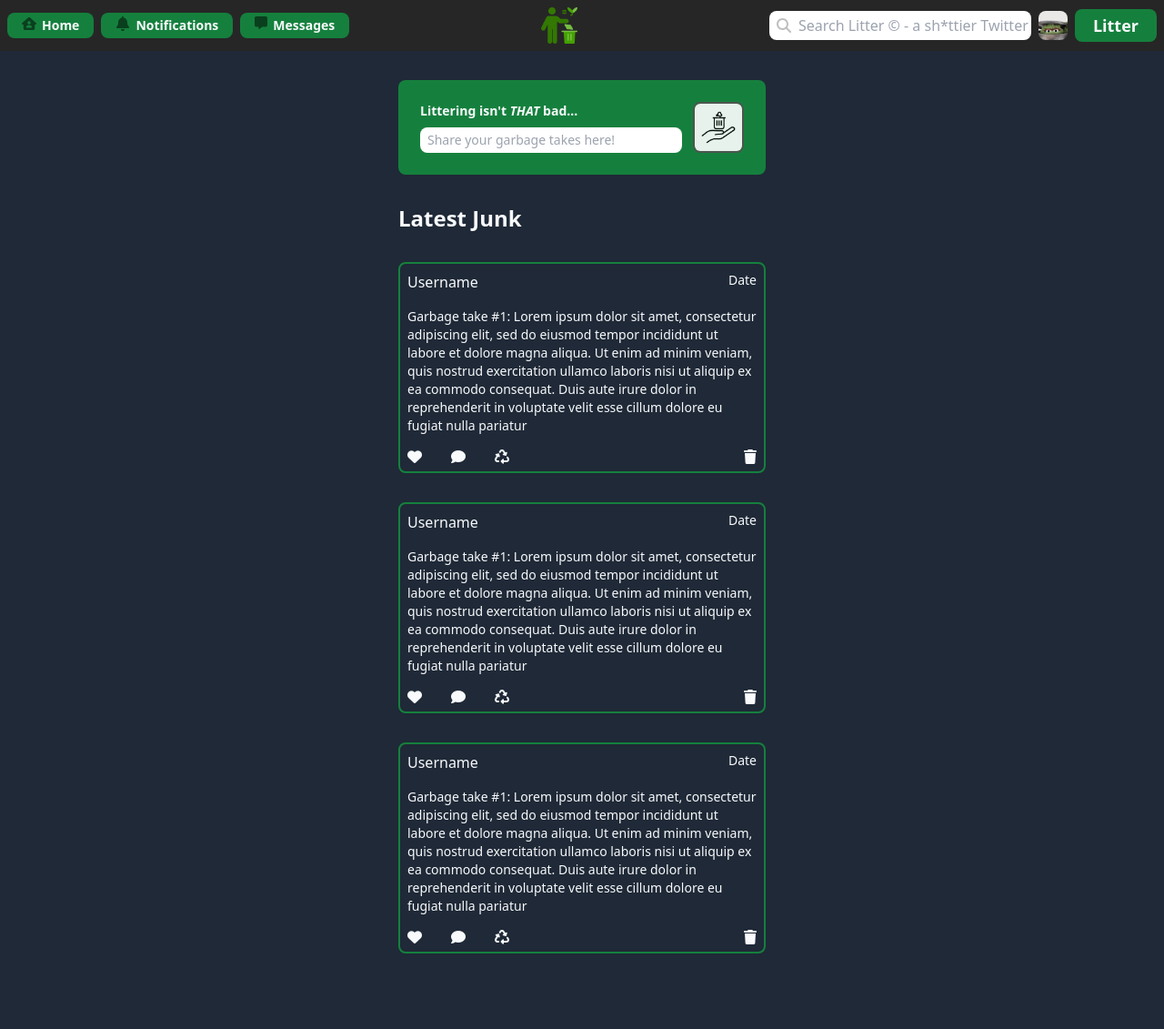
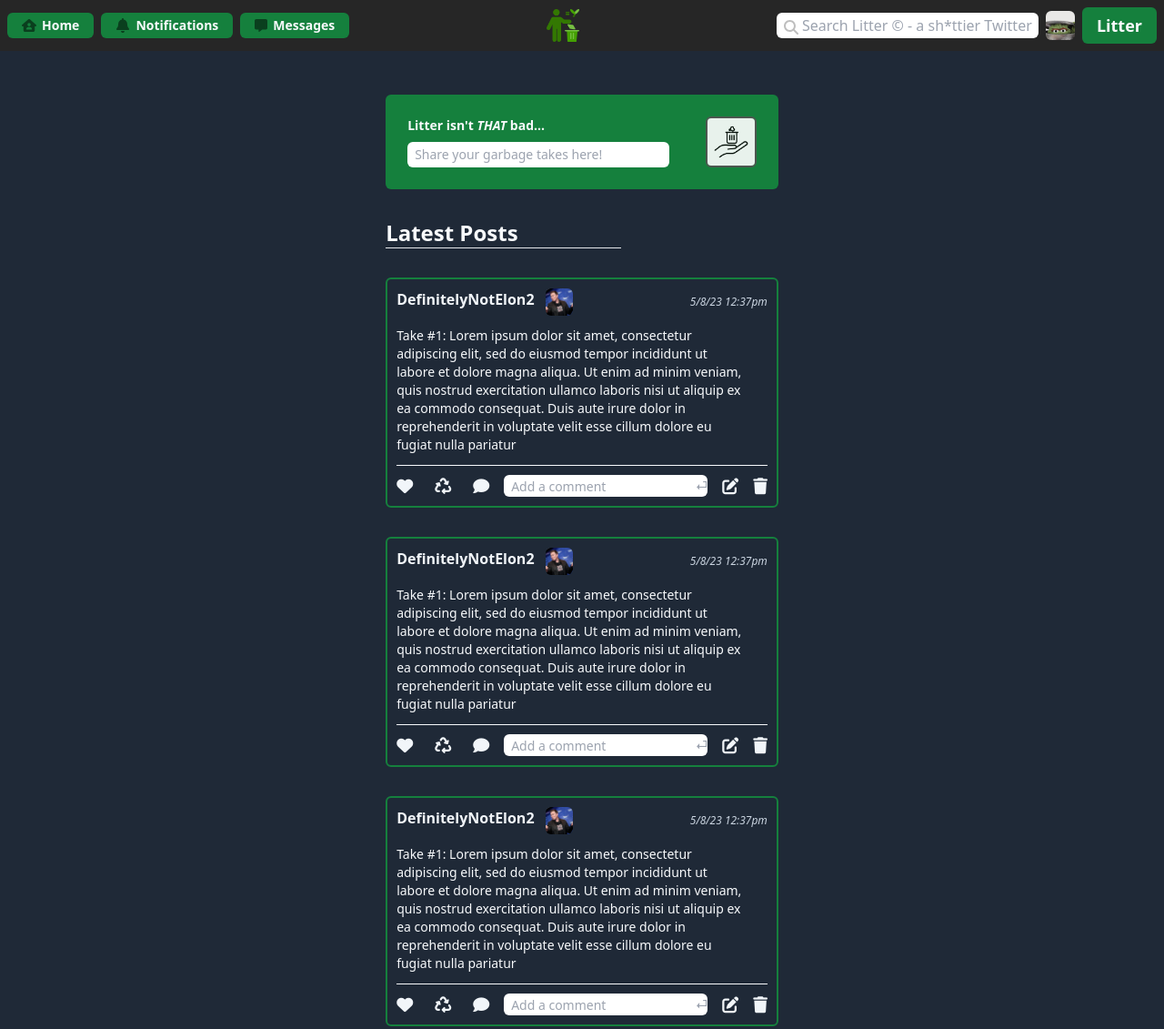
Before and after one commit to jimmypvu/js-tailwindcss-crud-smspa, a website: page src/index.html in a window 1280 px wide. Shown: the whole page at 91% size. Before the commit the page ends 1096 px from the top, so only its background shows below. Drawn offline with Linux system fonts and the light colour scheme.

Commit message:
initial layout with html & tailwind

```diff
--- a/src/index.html
+++ b/src/index.html
@@ -4,128 +4,145 @@
     <meta charset="UTF-8">
     <meta http-equiv="X-UA-Compatible" content="IE=edge">
     <meta name="viewport" content="width=device-width, initial-scale=1.0">
-    <title>Litter - A Dumpster Fire of a Twitter Clone</title>
+    <title>Litter - Where Twitter is Heading</title>
     <link href="/dist/output.css" rel="stylesheet">
     <link rel="stylesheet" href="/node_modules/@fortawesome/fontawesome-free/css/all.css">
 </head>
 <body class="bg-gray-800">
-    <div class="header">
-        <header class="max-h-24 bg-neutral-800 p-2 flex flex-row justify-between">
-            <div class="flex flex-col justify-center">
-                <div class="min-w-fit flex flex-row justify-evenly space-x-2">
+    <header class="navbar">
+        <div class="flex max-w-7xl bg-neutral-800 p-2 justify-between">
+            <!-- Mobile navbar items -->
+            <div class="lg:hidden flex items-center">
+                <i class="fa-solid fa-bars text-green-700 text-2xl hover:brightness-110 hover:cursor-pointer"></i>
+            </div>
+
+            <!-- Tablet navbar items -->
+
+            <!-- Desktop navbar items -->
+            <div class="hidden lg:flex justify-evenly space-x-2 items-center">
                 <a href="index.html" class="flex flex-col justify-evenly hover:brightness-110 active:brightness-90">
-                        <div class="flex flex-row justify-evenly space-x-1.5 bg-green-700 py-1 px-4 rounded-lg min-w-fit">
+                    <div class="flex justify-evenly space-x-1.5 bg-green-700 py-1 px-4 rounded-md items-center">
                         <img src="../img/house-user-solid.svg" class="h-4 w-4 opacity-50" />
-                            <button class=" text-sm text-slate-50 font-bold align-middle">Home</button>
+                        <button class=" text-sm text-slate-50 font-bold">Home</button>
                     </div>
                 </a>
                 <a href="#" class="flex flex-col justify-evenly hover:brightness-110 active:brightness-90">
-                        <div class="flex flex-row justify-evenly space-x-1.5 bg-green-700 py-1 px-4 rounded-lg min-w-fit">
+                    <div class="flex justify-evenly space-x-1.5 bg-green-700 py-1 px-4 rounded-md items-center">
                         <img src="../img/bell-solid.svg" class="h-4 w-4 opacity-50" />
-                            <button class=" text-sm text-slate-50 font-bold py-0">Notifications</button>
+                        <button class=" text-sm text-slate-50 font-bold">Notifications</button>
                     </div>
                 </a>
                 <a href="#" class="flex flex-col justify-evenly hover:brightness-110 active:brightness-90">
-                        <div class="flex flex-row justify-evenly space-x-1.5 bg-green-700 py-1 px-4 rounded-lg min-w-fit">
+                    <div class="flex justify-evenly space-x-1.5 bg-green-700 py-1 px-4 rounded-md items-center">
                         <img src="../img/message-solid.svg" class="h-3.5 w-3.5 opacity-50" />
-                            <button class=" text-sm text-slate-50 font-bold py-0">Messages</button>
+                        <button class=" text-sm text-slate-50 font-bold">Messages</button>
                     </div>
                 </a>
             </div>
-            </div>
-            <div class="min-w-fit flex flex-column justify-center">
+            <div class="min-w-fit flex items-center">
                 <a href="index.html">
-                    <img class="brightness-125 h-10 w-10 hover:brightness-150 active:brightness-110" src="../img/throw-trash-green.png" alt="Litter logo" />
+                    <img class="brightness-125 h-9 w-9 hover:brightness-[1.35] active:brightness-110" src="../img/throw-trash-green.png" alt="Litter logo" />
                 </a>
             </div>
-            <div class="flex flex-col justify-center">
-                <div class="min-w-fit flex flex-row justify-between space-x-2">
-                    <div class="flex flex-col justify-center">
-                        <div class="flex flex-row justify-between space-x-2">
-                            <div class="relative">
+            <div class="flex justify-between min-w-fit space-x-2 items-center">
+                <div class="hidden lg:flex relative">
                     <img class="absolute left-2 top-2 h-4 w-4 opacity-25" src="../img/magnifying-glass-solid.svg" />
-                                <input class="w-72 rounded-lg h-8 pl-8 focus:outline-none" type="text" placeholder="Search Litter &#169 - a sh*ttier Twitter"></input>
+                    <input class="w-72 rounded-md h-7 pl-7 focus:outline-none text-neutral-900" type="text" placeholder="Search Litter &#169 - a sh*ttier Twitter"></input>
                 </div>
                 <a href="#">
-                                <img class="rounded-lg h-8 w-8 hover:brightness-110 active:brightness-90" src="../img/oscar_pfp.png" alt="Profile picture"/>
+                    <img class="rounded-md h-8 w-8 hover:brightness-110 active:brightness-90" src="../img/oscar_pfp.png" alt="Profile picture"/>
                 </a>
-                        </div>
-                    </div>
-                    <button class="bg-green-700 rounded-lg text-slate-50 text-lg py-1 px-5 font-bold hover:brightness-110 active:brightness-90">Litter</button>
+                <button class="hidden lg:flex bg-green-700 rounded-md text-slate-50 text-lg py-1.5 px-4 font-bold hover:brightness-110 active:brightness-90">Litter</button>
             </div>
         </div>
     </header>
-    </div>
-    <div class="flex flex-row justify-center pt-4">
+    <div name="postsSectionContainer" class="flex justify-center pt-8">
         <div class="flex flex-col justify-between space-y-8">
-            <div class="mt-4 p-6 max-w-screen-sm bg-green-700 rounded-lg flex flex-row justify-between">
+            <div name="createPostContainer">
+                <form name="postForm" id="postForm">
+                    <div class="mt-4 p-6 max-w-screen-sm bg-green-700 rounded-md flex justify-between">
                         <div class="flex flex-col justify-between space-y-2">
-                    <p class="text-slate-50 text-sm font-bold">Littering isn't <span class="italic">THAT</span> bad...</p>
-                    <input type="text" placeholder="Share your garbage takes here!"class="px-2 py-1 w-72 rounded-lg focus:outline-none text-sm"></input>
+                            <p class="text-slate-50 text-sm font-bold">Litter isn't <span class="italic">THAT</span> bad...</p>
+                            <input name="postInput" id="postInput" type="text" placeholder="Share your garbage takes here!"class="px-2 py-1 w-72 rounded-md focus:outline-none text-sm text-neutral-900"></input>
                         </div>
                         <div class="flex flex-col justify-center">
-                    <button class="hover:brightness-110 active:brightness-90">
-                        <img src="../img/i-give-you-trash.png" class="h-14 w-14 rounded-lg border-2 border-neutral-600 opacity-90" alt="Post icon"/>
+                            <button type="submit" class="hover:brightness-110 active:brightness-90">
+                                <img src="../img/i-give-you-trash.png" class="h-14 w-14 rounded-md border-2 border-neutral-600 opacity-90" alt="Post icon"/>
                             </button>
                         </div>
                     </div>
+                </form>
+            </div>
             <div class="text-2xl text-slate-50 font-bold">
-                Latest Junk
-            </div>
-            <div name="postsContainer" class="pb-12">
-                <ul name="posts" class="flex flex-col justify-between space-y-8">
-                    <li>
-                        <div class="flex flex-col justify-between space-y-4 p-2 border-green-700 border-2 rounded-lg">
-                            <div class="flex flex-row justify-between">
-                                <h3 class="text-base text-slate-50">Username</h3>
-                                <p class="text-sm text-slate-50">Date</p>
-                            </div>
-                            <p class="text-sm text-slate-50 max-w-sm">Garbage take #1: Lorem ipsum dolor sit amet, consectetur adipiscing elit, sed do eiusmod tempor incididunt ut labore et dolore magna aliqua. Ut enim ad minim veniam, quis nostrud exercitation ullamco laboris nisi ut aliquip ex ea commodo consequat. Duis aute irure dolor in reprehenderit in voluptate velit esse cillum dolore eu fugiat nulla pariatur</p>
-                            <div class="flex flex-row justify-between text-base text-slate-50">
-                                <div class="flex flex-row justify-between space-x-8">
-                                    <i class="fas fa-heart hover:text-green-700 hover:cursor-pointer"></i>
-                                    <i class="fas fa-comment hover:text-green-700 hover:cursor-pointer"></i>
-                                    <i class="fas fa-recycle hover:text-green-700 hover:cursor-pointer"></i>
-                                </div>
-                                <i class="fas fa-trash hover:text-neutral-600 hover:cursor-pointer"></i>
+                <div class="w-3/5 border-b-[1px]">
+                    Latest Posts
                 </div>
             </div>
-                    </li>
-                    <li>
-                        <div class="flex flex-col justify-between space-y-4 p-2 border-green-700 border-2 rounded-lg">
-                            <div class="flex flex-row justify-between">
-                                <h3 class="text-base text-slate-50">Username</h3>
-                                <p class="text-sm text-slate-50">Date</p>
+            <div name="postsContainer" class="pb-16">
+                <div id="posts" name="posts" class="flex flex-col justify-between space-y-8">
+                    <div class="flex flex-col justify-between space-y-3 p-2.5 border-green-700 border-2 rounded-md">
+                        <div class="flex justify-between items-center">
+                            <div class="flex space-x-3 justify-between">
+                                <h3 class="text-base text-slate-100 font-semibold">DefinitelyNotElon2</h3>
+                                <img src="../img/elon.webp" class="h-[1.875rem] w-[1.875rem] rounded-md object-cover"/>
                             </div>
-                            <p class="text-sm text-slate-50 max-w-sm">Garbage take #1: Lorem ipsum dolor sit amet, consectetur adipiscing elit, sed do eiusmod tempor incididunt ut labore et dolore magna aliqua. Ut enim ad minim veniam, quis nostrud exercitation ullamco laboris nisi ut aliquip ex ea commodo consequat. Duis aute irure dolor in reprehenderit in voluptate velit esse cillum dolore eu fugiat nulla pariatur</p>
-                            <div class="flex flex-row justify-between text-base text-slate-50">
-                                <div class="flex flex-row justify-between space-x-8">
-                                    <i class="fas fa-heart hover:text-green-700 hover:cursor-pointer"></i>
-                                    <i class="fas fa-comment hover:text-green-700 hover:cursor-pointer"></i>
-                                    <i class="fas fa-recycle hover:text-green-700 hover:cursor-pointer"></i>
+                            <p class="text-xs text-slate-300 italic">5/8/23 12:37pm</p>
                         </div>
-                                <i class="fas fa-trash hover:text-neutral-600 hover:cursor-pointer"></i>
+                        <p class="text-sm text-slate-50 max-w-sm">Take #1: Lorem ipsum dolor sit amet, consectetur adipiscing elit, sed do eiusmod tempor incididunt ut labore et dolore magna aliqua. Ut enim ad minim veniam, quis nostrud exercitation ullamco laboris nisi ut aliquip ex ea commodo consequat. Duis aute irure dolor in reprehenderit in voluptate velit esse cillum dolore eu fugiat nulla pariatur</p>
+                        <div class="flex justify-between space-x-4 text-lg text-slate-100 border-t-[1px] border-slate-50 pt-2.5 items-center">
+                            <div class="flex justify-between space-x-6">
+                                <i name="like" class="fas fa-heart hover:text-green-700 hover:cursor-pointer"></i>
+                                <i name="repost" class="fas fa-recycle hover:text-green-700 hover:cursor-pointer"></i>
+                                <i name="viewComments" class="fas fa-comment hover:text-green-700 hover:cursor-pointer"></i>
+                            </div>
+                            <input type="text" placeholder="Add a comment                           &#9166" class="h-6 w-[14rem] focus:outline-none text-neutral-900 text-sm pl-2 rounded-md" />
+                            <i name="edit" class="fa-solid fa-pen-to-square hover:text-green-700 hover:cursor-pointer"></i>
+                            <i name="delete" class="fas fa-trash hover:text-neutral-600 hover:cursor-pointer"></i>
                         </div>
                     </div>
-                    </li>
-                    <li>
-                        <div class="flex flex-col justify-between space-y-4 p-2 border-green-700 border-2 rounded-lg">
-                            <div class="flex flex-row justify-between">
-                                <h3 class="text-base text-slate-50">Username</h3>
-                                <p class="text-sm text-slate-50">Date</p>
+
+                    <div class="flex flex-col justify-between space-y-3 p-2.5 border-green-700 border-2 rounded-md">
+                        <div class="flex justify-between items-center">
+                            <div class="flex space-x-3 justify-between">
+                                <h3 class="text-base text-slate-100 font-semibold">DefinitelyNotElon2</h3>
+                                <img src="../img/elon.webp" class="h-[1.875rem] w-[1.875rem] rounded-md object-cover"/>
                             </div>
-                            <p class="text-sm text-slate-50 max-w-sm">Garbage take #1: Lorem ipsum dolor sit amet, consectetur adipiscing elit, sed do eiusmod tempor incididunt ut labore et dolore magna aliqua. Ut enim ad minim veniam, quis nostrud exercitation ullamco laboris nisi ut aliquip ex ea commodo consequat. Duis aute irure dolor in reprehenderit in voluptate velit esse cillum dolore eu fugiat nulla pariatur</p>
-                            <div class="flex flex-row justify-between text-base text-slate-50">
-                                <div class="flex flex-row justify-between space-x-8">
-                                    <i class="fas fa-heart hover:text-green-700 hover:cursor-pointer"></i>
-                                    <i class="fas fa-comment hover:text-green-700 hover:cursor-pointer"></i>
-                                    <i class="fas fa-recycle hover:text-green-700 hover:cursor-pointer"></i>
+                            <p class="text-xs text-slate-300 italic">5/8/23 12:37pm</p>
                         </div>
-                                <i class="fas fa-trash hover:text-neutral-600 hover:cursor-pointer"></i>
+                        <p class="text-sm text-slate-50 max-w-sm">Take #1: Lorem ipsum dolor sit amet, consectetur adipiscing elit, sed do eiusmod tempor incididunt ut labore et dolore magna aliqua. Ut enim ad minim veniam, quis nostrud exercitation ullamco laboris nisi ut aliquip ex ea commodo consequat. Duis aute irure dolor in reprehenderit in voluptate velit esse cillum dolore eu fugiat nulla pariatur</p>
+                        <div class="flex justify-between space-x-4 text-lg text-slate-100 border-t-[1px] border-slate-50 pt-2.5 items-center">
+                            <div class="flex justify-between space-x-6">
+                                <i name="like" class="fas fa-heart hover:text-green-700 hover:cursor-pointer"></i>
+                                <i name="repost" class="fas fa-recycle hover:text-green-700 hover:cursor-pointer"></i>
+                                <i name="viewComments" class="fas fa-comment hover:text-green-700 hover:cursor-pointer"></i>
+                            </div>
+                            <input type="text" placeholder="Add a comment                           &#9166" class="h-6 w-[14rem] focus:outline-none text-neutral-900 text-sm pl-2 rounded-md" />
+                            <i name="edit" class="fa-solid fa-pen-to-square hover:text-green-700 hover:cursor-pointer"></i>
+                            <i name="delete" class="fas fa-trash hover:text-neutral-600 hover:cursor-pointer"></i>
                         </div>
                     </div>
-                    </li>
-                </ul>
+
+                    <div class="flex flex-col justify-between space-y-3 p-2.5 border-green-700 border-2 rounded-md">
+                        <div class="flex justify-between items-center">
+                            <div class="flex space-x-3 justify-between">
+                                <h3 class="text-base text-slate-100 font-semibold">DefinitelyNotElon2</h3>
+                                <img src="../img/elon.webp" class="h-[1.875rem] w-[1.875rem] rounded-md object-cover"/>
+                            </div>
+                            <p class="text-xs text-slate-300 italic">5/8/23 12:37pm</p>
+                        </div>
+                        <p class="text-sm text-slate-50 max-w-sm">Take #1: Lorem ipsum dolor sit amet, consectetur adipiscing elit, sed do eiusmod tempor incididunt ut labore et dolore magna aliqua. Ut enim ad minim veniam, quis nostrud exercitation ullamco laboris nisi ut aliquip ex ea commodo consequat. Duis aute irure dolor in reprehenderit in voluptate velit esse cillum dolore eu fugiat nulla pariatur</p>
+                        <div class="flex justify-between space-x-4 text-lg text-slate-100 border-t-[1px] border-slate-50 pt-2.5 items-center">
+                            <div class="flex justify-between space-x-6">
+                                <i name="like" class="fas fa-heart hover:text-green-700 hover:cursor-pointer"></i>
+                                <i name="repost" class="fas fa-recycle hover:text-green-700 hover:cursor-pointer"></i>
+                                <i name="viewComments" class="fas fa-comment hover:text-green-700 hover:cursor-pointer"></i>
+                            </div>
+                            <input type="text" placeholder="Add a comment                           &#9166" class="h-6 w-[14rem] focus:outline-none text-neutral-900 text-sm pl-2 rounded-md" />
+                            <i name="edit" class="fa-solid fa-pen-to-square hover:text-green-700 hover:cursor-pointer"></i>
+                            <i name="delete" class="fas fa-trash hover:text-neutral-600 hover:cursor-pointer"></i>
+                        </div>
+                    </div>
+                </div>
             </div>
         </div>
     </div>
```
Also changed, not shown: tailwind.config.js (+12 -0 lines), dist/output.css, img/elon.webp (added), img/rdpfp.jpeg (added). Lines whose indentation alone changed are shown as unchanged.
